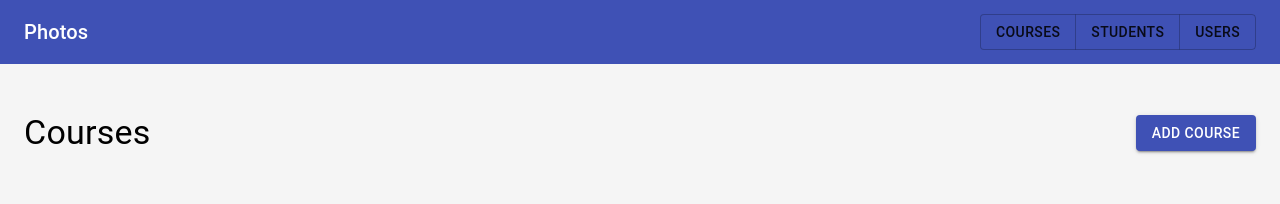
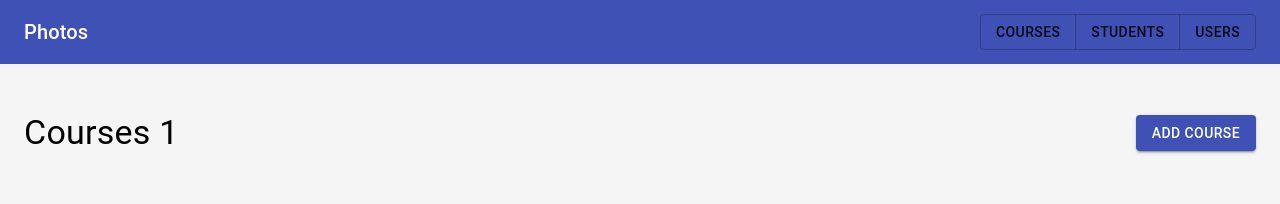
Before and after one commit to P-Corn/vottron, a React (Create React App) app: page /courses/1 in a window 1280 px wide. Shown: the top 204 px of the page. Built offline with nearby package versions, Linux system fonts and the light colour scheme; the HTML template or start-up script is replaced by a standard one.

Commit message:
using useRouteMatch to get the id of the course

```diff
--- a/src/courses/CourseCard.js
+++ b/src/courses/CourseCard.js
@@ -1,19 +1,19 @@
 import React from 'react';
-import {Card, ContainerCard, CardActionArea, CardContent, CardMedia, Typography} from '@material-ui/core';
-import { Link , withRouter} from 'react-router-dom';
-import Students from '../students/Students'
+import {Card, CardActionArea, CardContent, CardMedia, Typography} from '@material-ui/core';
+import { withRouter} from 'react-router-dom';
 
 
 function CourseCard({courseId, courseTitle, courseDesc, courseImg, history}) {
   return (
     <Card>
-        <CardActionArea>
+        <CardActionArea
+            onClick={() => history.push(`/courses/${courseId}`)}
+        >
             <CardMedia
                 component="img"
                 height="200"
                 image={courseImg}
                 title="Contemplative Reptile"
-                onClick={() => history.push(`/courses/${courseId}`)}
             />
             <CardContent>
                 <Typography gutterBottom variant="h5" component="h2">
--- a/src/courses/CourseDashboard.js
+++ b/src/courses/CourseDashboard.js
@@ -1,9 +1,12 @@
 import React from 'react';
 import {Container, Typography, Button, Grid} from '@material-ui/core';
-import {withRouter} from 'react-router-dom';
+import { useRouteMatch } from "react-router-dom";
 
 
 function CourseDashboard() {
+
+  const url = useRouteMatch("/courses/:id");
+  const id = url.params.id;
 
   return (
     <div className="pageBg">
@@ -17,7 +20,7 @@ function CourseDashboard() {
             container
           >
             <Typography variant="h4">
-              Courses
+              Courses {id}
             </Typography>
             <Button
             variant="contained"
```
